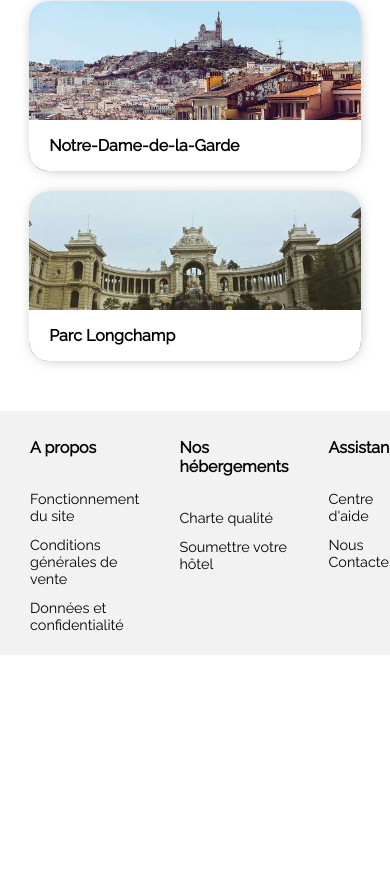
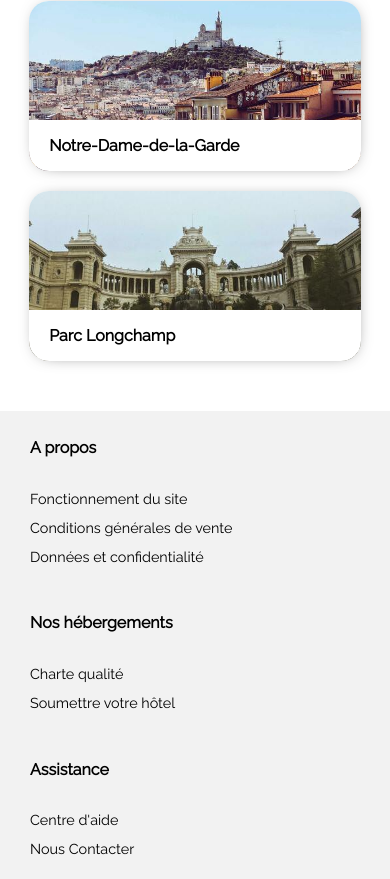
Before and after one commit to Chrisdeparis/milfortchristian_2_14052021, a plain HTML site: page index.html in a window 390 px wide. Shown: the part 3618-4497 px from the top of the page. Before the commit the page ends 4273 px from the top, so only its background shows below. Drawn offline with Linux system fonts and the light colour scheme.

Commit message:
grid footer

```diff
--- a/css/mobile.css
+++ b/css/mobile.css
@@ -51,6 +51,11 @@
   }
   .populaire__top {margin-bottom: 20px;}
   .group.grid-container-2 {padding-bottom: 40px;}
+  .grid-footer {
+    display: grid;
+    grid-template-columns: 1fr;
+    grid-template-areas: ".";
+  }
 }
 
 @media only screen and (min-width:600px) and (max-width:992px) {
```
